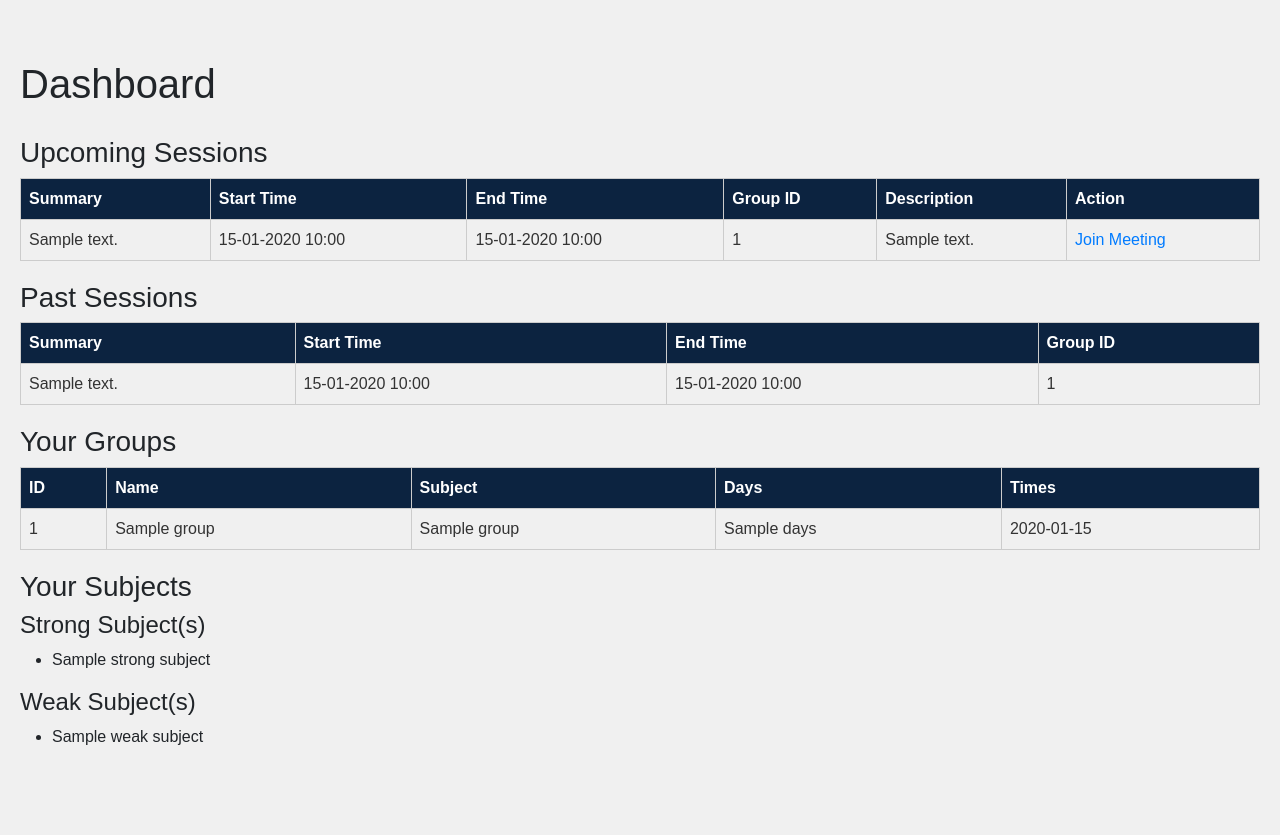
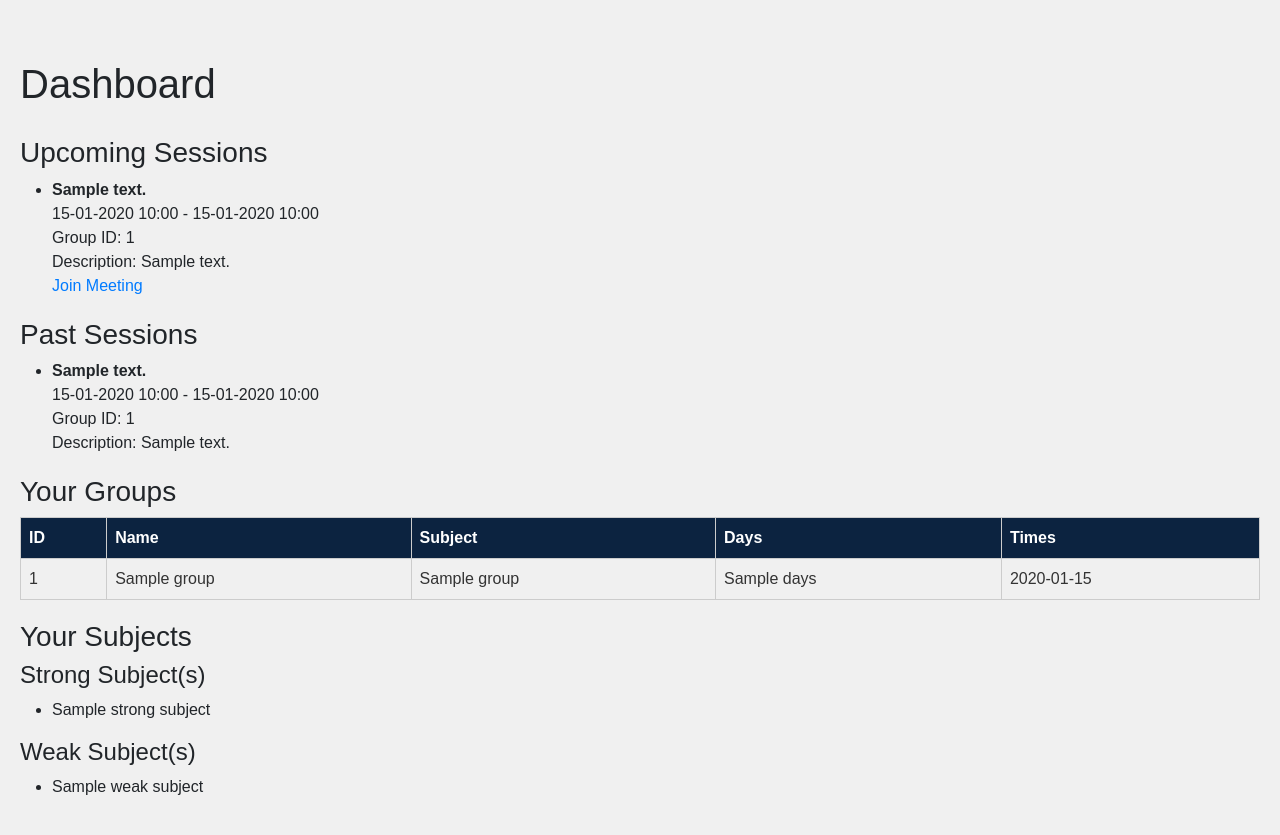
Before and after one commit to N-Ghi/Final-Project-21, a Python web app: template study/templates/dashboard.html in a window 1280 px wide. Shown: the part 20-855 px from the top of the page. Before the commit the page ends 765 px from the top, so only its background shows below. Run offline with Jinja, Linux system fonts and the light colour scheme; the template is opened without the code that fills it: most values are stand-ins (such as "Sample title", 1, 10 or a date in 2020).

Commit message:
removed location input

```diff
--- a/study/db_models.py
+++ b/study/db_models.py
@@ -55,7 +55,6 @@ class Event(db.Model):
 
     id = db.Column(db.Integer, primary_key=True, autoincrement=True)
     summary = db.Column(db.String(255), nullable=False)
-    location = db.Column(db.String(255))
     description = db.Column(db.Text)
     start_datetime = db.Column(db.DateTime, nullable=False)
     end_datetime = db.Column(db.DateTime, nullable=False)
@@ -63,9 +62,8 @@ class Event(db.Model):
     group_id = db.Column(db.Integer, nullable=False)
     created_at = db.Column(db.DateTime, default=datetime.utcnow)
 
-    def __init__(self, summary, location, description, start_datetime, end_datetime, meet_link, group_id):
+    def __init__(self, summary,  description, start_datetime, end_datetime, meet_link, group_id):
         self.summary = summary
-        self.location = location
         self.description = description
         self.start_datetime = start_datetime
         self.end_datetime = end_datetime
--- a/study/forms.py
+++ b/study/forms.py
@@ -68,7 +68,6 @@ class CreateGroupForm(FlaskForm):
 
 class ScheduleForm(FlaskForm):
     summary = StringField('Summary', validators=[DataRequired(), Length(max=100)])
-    location = StringField('Location', validators=[DataRequired(), Length(max=100)])
     description = StringField('Description', validators=[DataRequired(), Length(max=255)])
     start_datetime = DateTimeField('Start Date and Time', format='%d-%m-%Y %H:%M', validators=[DataRequired()])
     end_datetime = DateTimeField('End Date and Time', format='%d-%m-%Y %H:%M', validators=[DataRequired()])
--- a/study/google_apis.py
+++ b/study/google_apis.py
@@ -76,7 +76,7 @@ def send_email(user_email, subject, html_content):
         print(f'An error occurred: {error}')
         return None
 
-def create_calendar_event(summary, location, description, start_datetime, end_datetime, attendees_emails, group_id):
+def create_calendar_event(summary, description, start_datetime, end_datetime, attendees_emails, group_id):
     service = get_calendar_service()
 
     api_key = os.getenv('API_KEY') # Get the API key from the config
@@ -94,7 +94,6 @@ def create_calendar_event(summary, location, description, start_datetime, end_da
 
     event = {
         'summary': summary,
-        'location': location,
         'description': description,
         'start': {
             'dateTime': start_datetime,
--- a/study/routes.py
+++ b/study/routes.py
@@ -293,7 +293,6 @@ def register_routes(app):
         form = ScheduleForm()
         if form.validate_on_submit():
             summary = form.summary.data
-            location = form.location.data
             description = form.description.data
             start_datetime = form.start_datetime.data
             end_datetime = form.end_datetime.data
@@ -311,7 +310,7 @@ def register_routes(app):
 
             # Create calendar event
 
-            event, meet_link = create_calendar_event(summary, location, description, start_datetime, end_datetime, attendees_emails, group_id)
+            event, meet_link = create_calendar_event(summary, description, start_datetime, end_datetime, attendees_emails, group_id)
 
             if event:
                 # Send email notifications
@@ -322,7 +321,6 @@ def register_routes(app):
                 # Save event to the database
                 new_event = Event(
                     summary=summary,
-                    location=location,
                     description=description,
                     start_datetime=start_datetime,
                     end_datetime=end_datetime,
--- a/study/templates/create_group.html
+++ b/study/templates/create_group.html
@@ -3,7 +3,6 @@
 {%block content%}
 <main>
     <div class="container">
-        <h2>Create Group</h2>
         <form method="POST" action="/group/new">
             {{form.hidden_tag()}}
 
--- a/study/templates/dashboard.html
+++ b/study/templates/dashboard.html
@@ -15,29 +15,17 @@
         <section id="upcoming-sessions" class="section">
             <h3>Upcoming Sessions</h3>
             {% if upcoming_sessions %}
-            <table>
-                <thead>
-                    <tr>
-                        <th>Summary</th>
-                        <th>Start Time</th>
-                        <th>End Time</th>
-                        <th>Group ID</th>
-                        <th>Description</th>
-                        <th>Action</th>
-                    </tr>
-                </thead>
-                <tbody>
+                <ul>
                     {% for session in upcoming_sessions %}
-                        <tr>
-                            <td>{{ session.summary }}</td>
-                            <td>{{ session.start_datetime.strftime('%d-%m-%Y %H:%M') }}</td>
-                            <td>{{ session.end_datetime.strftime('%d-%m-%Y %H:%M') }}</td>
-                            <td>{{ session.group_id }}</td>
-                            <td>{{ session.description }}</td>
-                            <td><a href="{{ session.meet_link }}" target="_blank">Join Meeting</a></td>
-                        </tr>
+                        <li>
+                            <strong>{{ session.summary }}</strong><br>
+                            <span>{{ session.start_datetime.strftime('%d-%m-%Y %H:%M') }} - {{ session.end_datetime.strftime('%d-%m-%Y %H:%M') }}</span><br>
+                            <span>Group ID: {{ session.group_id }}</span><br>
+                            <span>Description: {{ session.description }}</span><br>
+                            <a href="{{ session.meet_link }}" target="_blank">Join Meeting</a>
+                        </li>
                     {% endfor %}
-            </table>
+                </ul>
             {% else %}
                 <p>No upcoming sessions.</p>
             {% endif %}
@@ -45,25 +33,16 @@
         <section id="past-sessions" class="section">
             <h3>Past Sessions</h3>
             {% if past_sessions %}
-            <table>
-                <thead>
-                    <tr>
-                        <th>Summary</th>
-                        <th>Start Time</th>
-                        <th>End Time</th>
-                        <th>Group ID</th>
-                    </tr>
-                </thead>
-                <tbody>
-                    {% for session in past_sessions %}
-                        <tr>
-                            <td>{{ session.summary }}</td>
-                            <td>{{ session.start_datetime.strftime('%d-%m-%Y %H:%M') }}</td>
-                            <td>{{ session.end_datetime.strftime('%d-%m-%Y %H:%M') }}</td>
-                            <td>{{ session.group_id }}</td>
-                        </tr>
-                    {% endfor %}
-            </table>
+            <ul>
+                {% for session in past_sessions %}
+                    <li>
+                        <strong>{{ session.summary }}</strong><br>
+                        <span>{{ session.start_datetime.strftime('%d-%m-%Y %H:%M') }} - {{ session.end_datetime.strftime('%d-%m-%Y %H:%M') }}</span><br>
+                        <span>Group ID: {{ session.group_id }}</span><br>
+                        <span>Description: {{ session.description }}</span>
+                    </li>
+                {% endfor %}
+            </ul>
         {% else %}
             <p>No past sessions.</p>
         {% endif %}
```
Also changed, not shown: migrations/versions/72d879641efe_removed_location.py (added, +45 -0 lines), study/templates/schedule.html (+5 -10 lines), instance/study.db.
